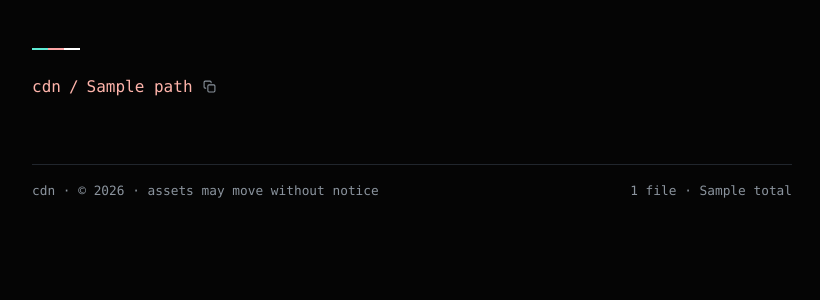
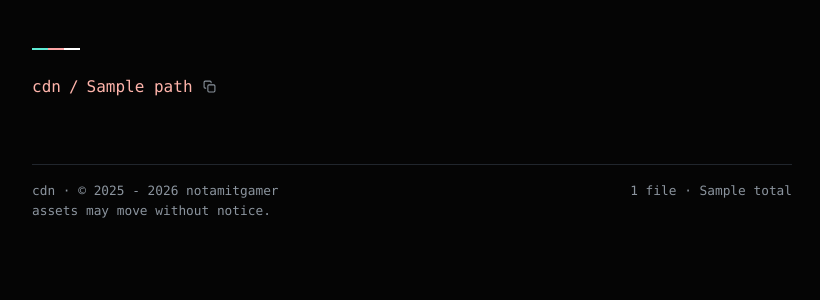
Before and after one commit to notamitgamer/cdn, a FastAPI app: template app/templates/index.html in a window 1280 px wide. Shown: the top 300 px of the page, without its empty margins (228-1048 px from the left). Run offline with FastAPI, Linux system fonts and the light colour scheme; the template is opened without the code that fills it: most values are stand-ins (such as "Sample title", 1, 10 or a date in 2020); some libraries are stand-ins or nearby versions.

Commit message:
updated somethings

```diff
--- a/app/templates/index.html
+++ b/app/templates/index.html
@@ -746,7 +746,7 @@
 
         <footer>
             <div>
-                cdn · &copy; 2026 · assets may move without notice
+                cdn · &copy; 2025 - 2026 <a href="https://github.com/notamitgamer">notamitgamer</a><br>assets may move without notice.
             </div>
             {% if repo_file_count is not none %}
             <div title="Across the whole repo">
```
